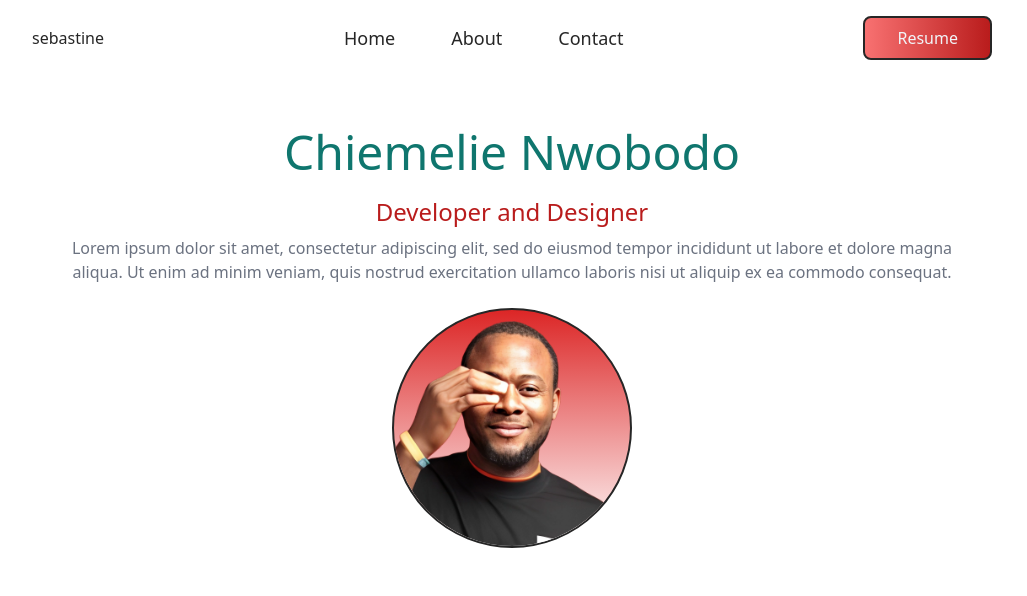
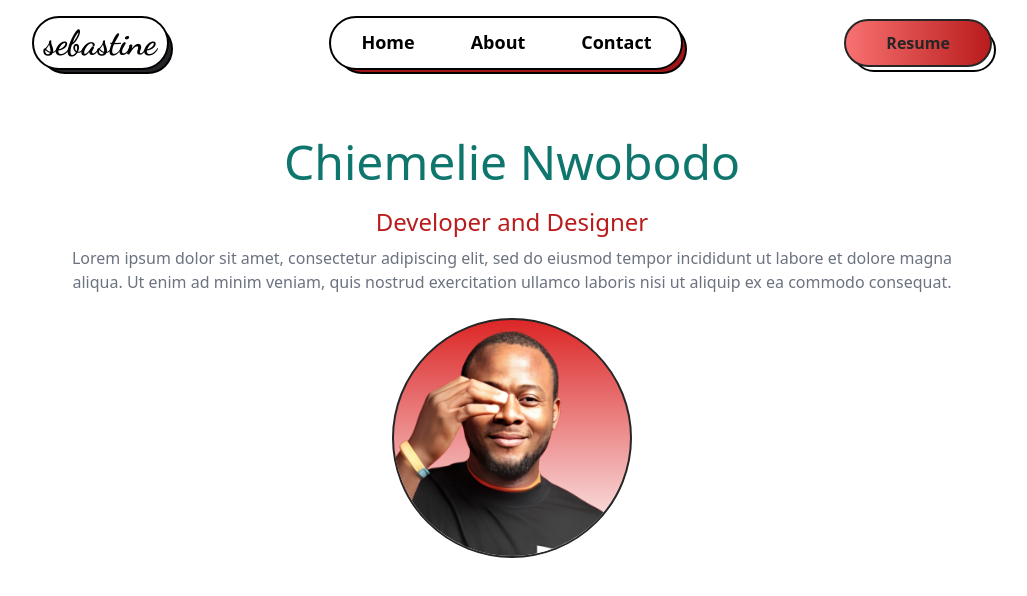
Before and after one commit to sebchi-crtl/seb-portfolio, a Next.js app: page / in a window 1280 px wide. Shown: the top 596 px of the page, without its empty margins (128-1155 px from the left). Built offline with nearby package versions, Linux system fonts and the light colour scheme.

Commit message:
redesigned the navbar

```diff
--- a/app/layout.tsx
+++ b/app/layout.tsx
@@ -17,7 +17,7 @@ export default function RootLayout({
 }) {
   return (
     <html lang="en">
-      <body className={` px-[4.7rem] lg:px-[6rem] xl:px-[9rem]`}>
+      <body className={` px-[1.2rem] md:px-[4rem] lg:px-[6rem] xl:px-[9rem]`}>
         <Navbar />
         {children}
       </body>
--- a/components/navbar/Navbar.tsx
+++ b/components/navbar/Navbar.tsx
@@ -1,5 +1,7 @@
+'use client'
 import Link from 'next/link';
 import {motion} from "framer-motion";
+import style from "@/styles/layout.module.css"
 
 
 
@@ -8,16 +10,23 @@ const Navbar = () => {
         <section className={`  `}>
             <header className="nav m-4 text-neutral-800 dark:text-slate-400">
                 <div className="nav-container md:flex md:justify-between items-center">
-                    <motion.div initial={{opacity:0}} animate={{opacity:1}} transition className="nav-logo md:flex hidden">
-                        sebastine
+                    <motion.div
+                        initial={{ opacity:0 }}
+                        animate={{ opacity:1 }}
+                        transition={{ duration:0.5 }}
+                         className={` ${style.logo_name} md:flex hidden`}  >
+                        <p>sebastine</p>
                     </motion.div>
-                    <div className="nav-links flex justify-between md:gap-14 md:text-lg text-xl">
-                        <Link href="/">Home</Link>
-                        <Link href="/about">About</Link>
-                        <Link href="/contact">Contact</Link>
+                    <div className={` ${style.nav}`}>
+                        <ul className="nav-links flex justify-between md:gap-14 md:text-lg text-xl lg:px-[20px]">
+                            <Link href="/">Home</Link>
+                            <Link href="/about">About</Link>
+                            <Link href="/contact">Contact</Link>
+                        </ul>
+
                     </div>
                     <div className="nav-logo md:flex hidden">
-                        <button className='border-[.168rem] border-neutral-800  rounded-[0.5rem] outline-none bg-gradient-to-r from-red-400 to-red-700 px-8 py-2 bg- text-slate-100'>Resume</button>
+                        <button className={` ${style.resume_btn} relative border-[.15rem] border-neutral-800  rounded-[4rem] outline-none bg-gradient-to-r from-red-400 to-red-700 px-10 py-[.6rem] text-neutral-800 font-bold `}>Resume</button>
                     </div>
                 </div>
             </header>
--- /dev/null
+++ b/styles/layout.module.css
@@ -0,0 +1,79 @@
+@import url('https://fonts.googleapis.com/css2?family=Dancing+Script:wght@400;500;600;700&display=swap');
+
+.logo_name{
+    height: 54px;
+    /* width: 118px; */
+    color: #000;
+    display: grid;
+    place-items: center;
+    border: 2px solid #000;
+    font-weight: 900;
+    border-radius: 54px;
+    padding: 10px;
+    background: #fff;
+    position: relative;
+    /* border-bottom-width: 5px; */
+}
+
+.logo_name::after{
+    content: "";
+    right: -6px;
+    top: 6px;
+    border: 2px solid #000;
+    border-radius: 54px;
+    background: #272429;
+    width: 100%;
+    height: 100%;
+    position: absolute;
+    z-index: -1;
+}
+
+.logo_name p
+{
+    font-family: 'Dancing Script', cursive;
+    font-size: 2.17rem;
+    /* color: transparent;
+    -webkit-text-stroke:  1.5px #b7b1b1; */
+}
+
+.nav{
+    height: 54px;
+    /* width: 118px; */
+    color: #000;
+    display: grid;
+    /* place-items: center; */
+    border: 2px solid #000;
+    font-weight: 900;
+    border-radius: 54px;
+    padding: 10px;
+    background: #fff;
+    position: relative;
+    /* border-bottom-width: 5px; */
+}
+
+.nav::after{
+    content: "";
+    right: -6px;
+    top: 6px;
+    border: 2px solid #000;
+    border-radius: 54px;
+    background: #a01616;
+    width: 100%;
+    height: 100%;
+    position: absolute;
+    z-index: -1;
+}
+
+.resume_btn::after{
+    content: "";
+    right: -6px;
+    top: 7px;
+    border: 2px solid #000;
+    border-radius: 54px;
+    width: 100%;
+    height: 100%;
+    position: absolute;
+    z-index: -1;
+}
+
+/* navbar.tsx ended */
```
